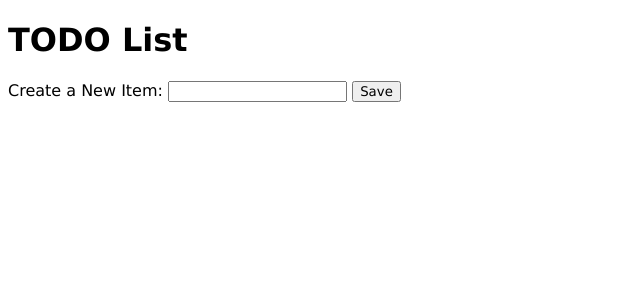
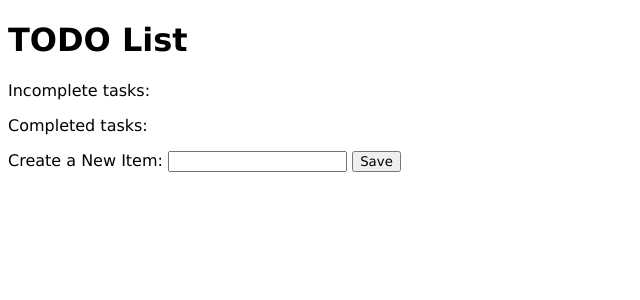
Before and after one commit to ngearhart/todo-list-demo, a Flask app: page / in a window 1280 px wide. Shown: the top 300 px of the page, without its empty margins (0-640 px from the left). Run offline with Flask 2, Linux system fonts and the light colour scheme; data that the repository does not hold is empty.

Commit message:
Add label

```diff
--- a/templates/index.html
+++ b/templates/index.html
@@ -15,6 +15,7 @@
     <!-- Should we show something for an empty list? -->
     <form method='POST'>
         <input type='hidden' name='_complete' />
+        Incomplete tasks:
         <ul>
             {% for item in incomplete_items %}
                 <li>
@@ -25,6 +26,7 @@
                 </li>
             {% endfor %}
         </ul>
+        Completed tasks:
         <ul>
             {% for item in completed_items %}
                 <li>
```
